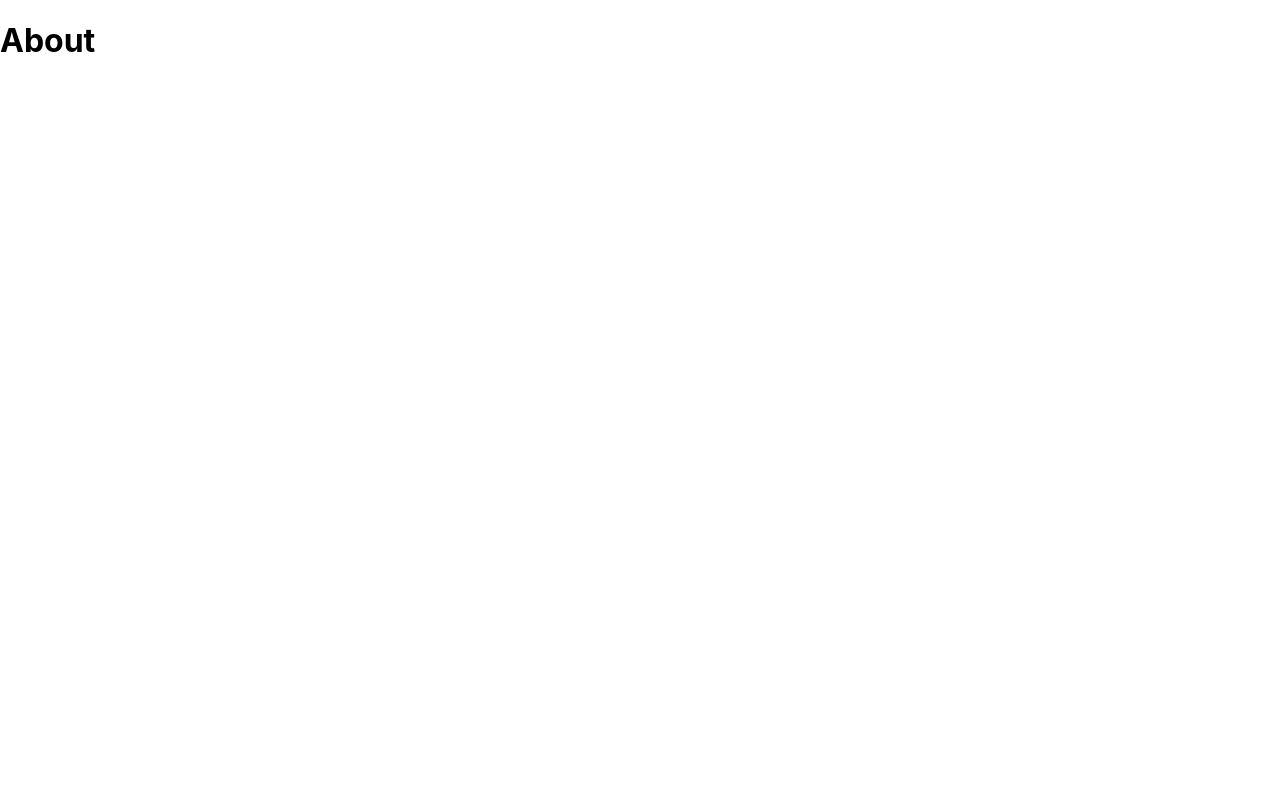
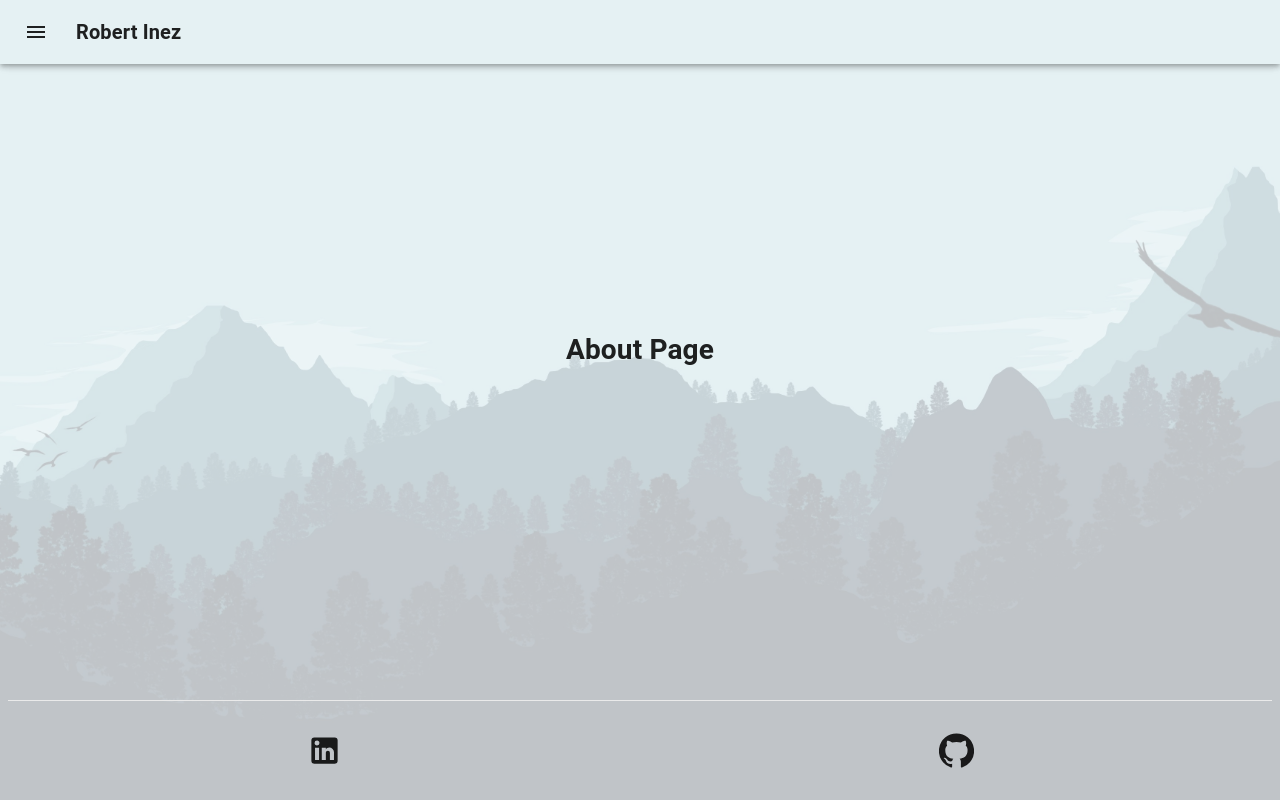
Before and after one commit to Rinez71/portfolio-mk2, a Next.js app in the folder frontend/: page /about in a window 1280 px wide. Built offline with nearby package versions, Linux system fonts and the light colour scheme.

Commit message:
completed hero section and added about page

```diff
--- a/frontend/components/Footer/Footer.tsx
+++ b/frontend/components/Footer/Footer.tsx
@@ -1,14 +1,17 @@
 import LinkedInIcon from '@material-ui/icons/LinkedIn';
 import GitHubIcon from '@material-ui/icons/GitHub';
+import useStyles from './footerStyles';
 
 export const Footer = () => {
+  const classes = useStyles()
   return(
     <>
-    <footer>
+    <footer className={classes.footer} >
     <a
       href='https://vercel.com?utm_source=create-next-app&utm_medium=default-template&utm_campaign=create-next-app'
       target='_blank'
       rel='noopener noreferrer'
+      className={classes.footerLink}
     >
       <LinkedInIcon fontSize='large'/>
     </a>
@@ -16,6 +19,7 @@ export const Footer = () => {
       href='https://vercel.com?utm_source=create-next-app&utm_medium=default-template&utm_campaign=create-next-app'
       target='_blank'
       rel='noopener noreferrer'
+      className={classes.footerLink}
     >
       <GitHubIcon fontSize='large'/>
     </a>
--- /dev/null
+++ b/frontend/components/Footer/footerStyles.tsx
@@ -0,0 +1,37 @@
+import {makeStyles} from '@material-ui/core/styles';
+
+const useStyles = makeStyles(() => ({
+	footer: {
+		width: '100%',
+        height: '100px',
+		borderTop: '1px solid #eaeaea',
+        display: 'flex',
+        justifyContent: 'center',
+        alignItems: 'center'
+	},
+    footerLink: {
+        display: 'flex',
+        justifyContent: 'center',
+        alignItems: 'center',
+        flexGrow: 1
+    }
+}));
+
+export default useStyles;
+
+
+// .footer {
+//     width: 100%;
+//     height: 100px;
+//     border-top: 1px solid #eaeaea;
+//     display: flex;
+//     justify-content: center;
+//     align-items: center;
+//   }
+
+//   .footer a {
+//     display: flex;
+//     justify-content: center;
+//     align-items: center;
+//     flex-grow: 1;
+//   }
--- a/frontend/components/Navigation/Navbar.tsx
+++ b/frontend/components/Navigation/Navbar.tsx
@@ -184,7 +184,7 @@ export const Navbar = () => {
           {menuItems.map((item) => (
             <ListItem button key={item.text}>
               <ListItemIcon>{item.icon}</ListItemIcon>
-              <Link href={item.path}>
+              <Link href={item.path} passHref>
                 <ListItemText primary={item.text} />
               </Link>
             </ListItem>
--- a/frontend/pages/about.tsx
+++ b/frontend/pages/about.tsx
@@ -1,9 +1,23 @@
 import type { NextPage } from 'next';
+import {CssBaseline} from '@material-ui/core'
+import {Footer} from '../components/Footer/Footer'
+import {Navbar} from '../components/Navigation/Navbar'
+import styles from '../styles/Home.module.css';
+
+
+
 
 const about: NextPage = () => {
   return (
     <>
-      <h1>About</h1>
+      <CssBaseline />
+      <Navbar />
+      <div className={styles.container}>
+        <main className={styles.main}>
+          <h1>About Page</h1>
+        </main>
+        <Footer />
+      </div>
     </>
   );
 };
```
Also changed, not shown: frontend/components/Footer/footerStyles.ts (deleted, +0 -15 lines).
